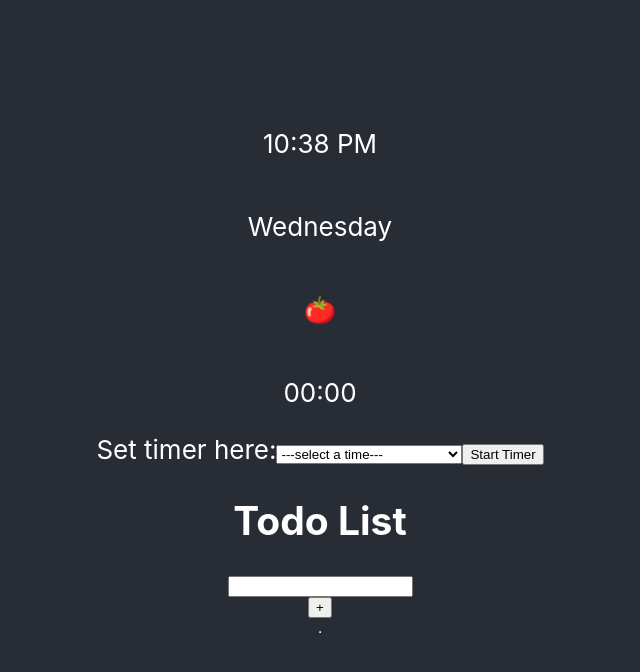
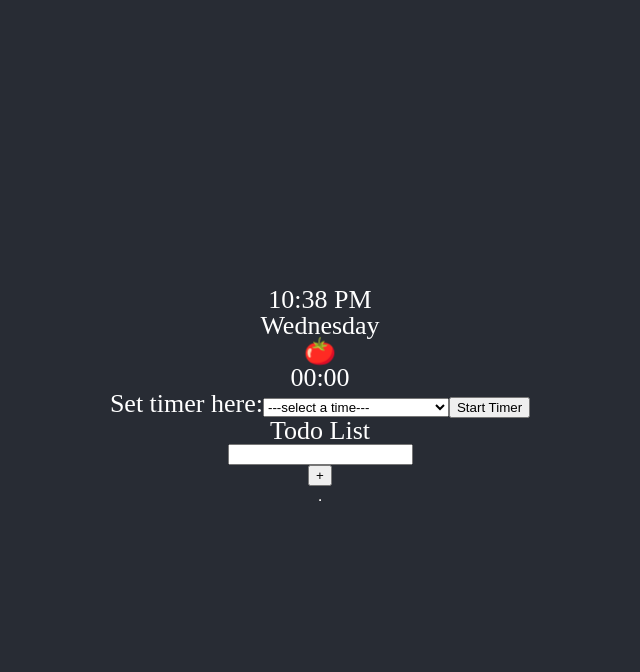
Before and after one commit to yingmo55/Todo-List, a React (Create React App) app: page / in a window 1280 px wide. Shown: the top 672 px of the page, without its empty margins (320-960 px from the left). Built offline with nearby package versions, Linux system fonts and the light colour scheme.

Commit message:
Add reset.CSS. Delete React default styles
- Add reset.CSS for resetting style
- Remove index.css and modify index.js

```diff
--- a/public/index.html
+++ b/public/index.html
@@ -24,6 +24,7 @@
       work correctly both with client-side routing and a non-root public URL.
       Learn how to configure a non-root public URL by running `npm run build`.
     -->
+    <link rel="stylesheet" type="text/css" href="./reset.css" />
     <title>Todo List</title>
   </head>
   <body>
--- /dev/null
+++ b/public/reset.css
@@ -0,0 +1,48 @@
+/* http://meyerweb.com/eric/tools/css/reset/
+   v2.0 | 20110126
+   License: none (public domain)
+*/
+
+html, body, div, span, applet, object, iframe,
+h1, h2, h3, h4, h5, h6, p, blockquote, pre,
+a, abbr, acronym, address, big, cite, code,
+del, dfn, em, img, ins, kbd, q, s, samp,
+small, strike, strong, sub, sup, tt, var,
+b, u, i, center,
+dl, dt, dd, ol, ul, li,
+fieldset, form, label, legend,
+table, caption, tbody, tfoot, thead, tr, th, td,
+article, aside, canvas, details, embed,
+figure, figcaption, footer, header, hgroup,
+menu, nav, output, ruby, section, summary,
+time, mark, audio, video {
+	margin: 0;
+	padding: 0;
+	border: 0;
+	font-size: 100%;
+	font: inherit;
+	vertical-align: baseline;
+}
+/* HTML5 display-role reset for older browsers */
+article, aside, details, figcaption, figure,
+footer, header, hgroup, menu, nav, section {
+	display: block;
+}
+body {
+	line-height: 1;
+}
+ol, ul {
+	list-style: none;
+}
+blockquote, q {
+	quotes: none;
+}
+blockquote:before, blockquote:after,
+q:before, q:after {
+	content: '';
+	content: none;
+}
+table {
+	border-collapse: collapse;
+	border-spacing: 0;
+}
--- a/src/index.css
+++ /dev/null
@@ -1,13 +0,0 @@
-body {
-  margin: 0;
-  font-family: -apple-system, BlinkMacSystemFont, 'Segoe UI', 'Roboto', 'Oxygen',
-    'Ubuntu', 'Cantarell', 'Fira Sans', 'Droid Sans', 'Helvetica Neue',
-    sans-serif;
-  -webkit-font-smoothing: antialiased;
-  -moz-osx-font-smoothing: grayscale;
-}
-
-code {
-  font-family: source-code-pro, Menlo, Monaco, Consolas, 'Courier New',
-    monospace;
-}
--- a/src/index.js
+++ b/src/index.js
@@ -1,6 +1,5 @@
 import React from 'react';
 import ReactDOM from 'react-dom';
-import './index.css';
 import App from './App';
 import reportWebVitals from './reportWebVitals';
 
```
